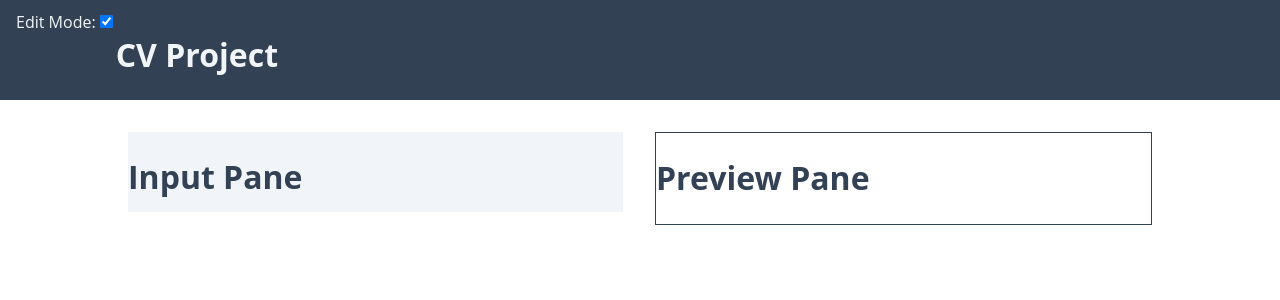
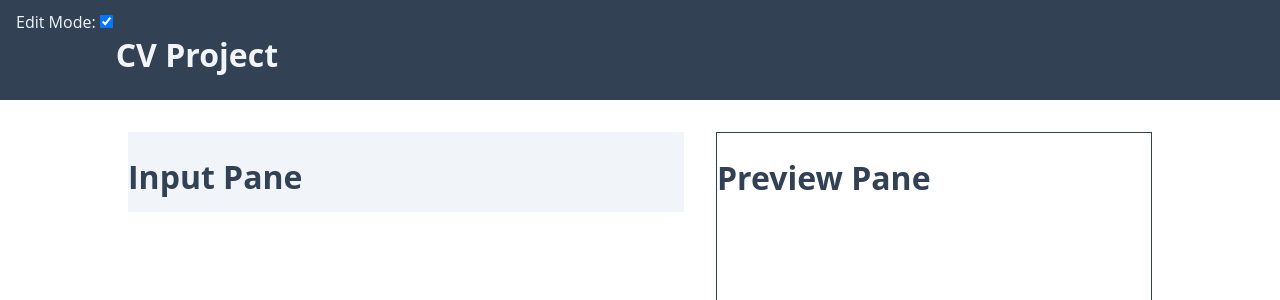
Before and after one commit to oaktec/odin-cv-project, a React (Create React App) app: page / in a window 1280 px wide. Shown: the top 300 px of the page. Built offline with nearby package versions, Linux system fonts and the light colour scheme.

Commit message:
Auto resize preview pane

```diff
--- a/src/styles/style.css
+++ b/src/styles/style.css
@@ -41,5 +41,8 @@ body {
 
 .preview-pane {
   border: 1px solid #334155;
+  margin: auto 0;
   flex: 1;
+  max-width: min(100%, calc(0.7 * (90vh - 100px)));
+  aspect-ratio: 0.7;
 }
```
